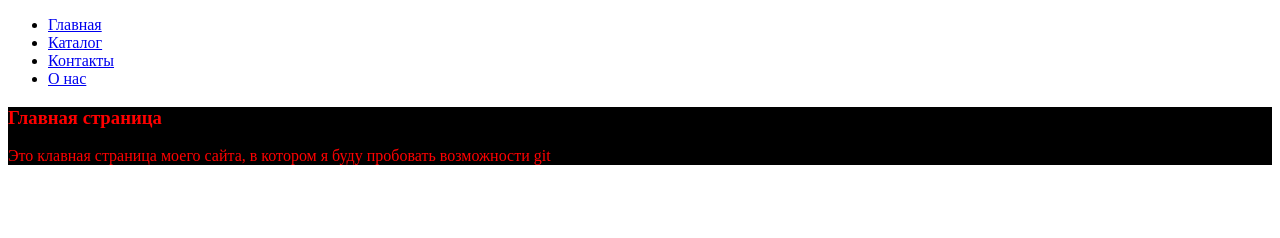
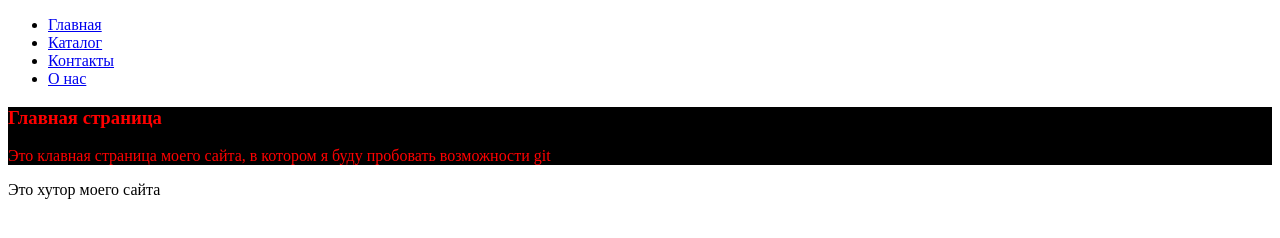
Before and after one commit to SelfName-cloud/testgit, a plain HTML site: page index.html in a window 1280 px wide. Drawn offline with Linux system fonts and the light colour scheme.

Commit message:
second stage

```diff
--- a/index.html
+++ b/index.html
@@ -25,6 +25,9 @@
 
 	</main>
 	<footer>
+		<div>
+			<p>Это хутор моего сайта</p>
+		</div>
 
 	</footer>
 
```
